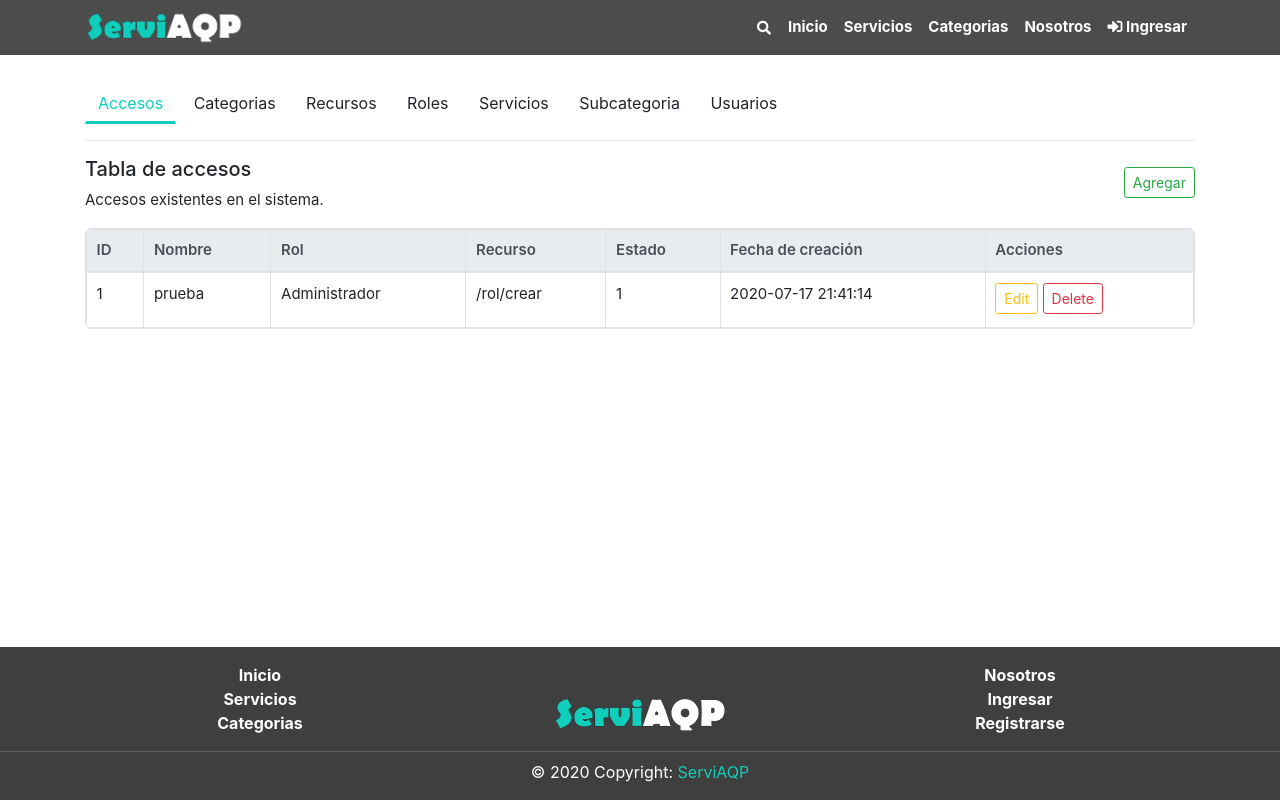
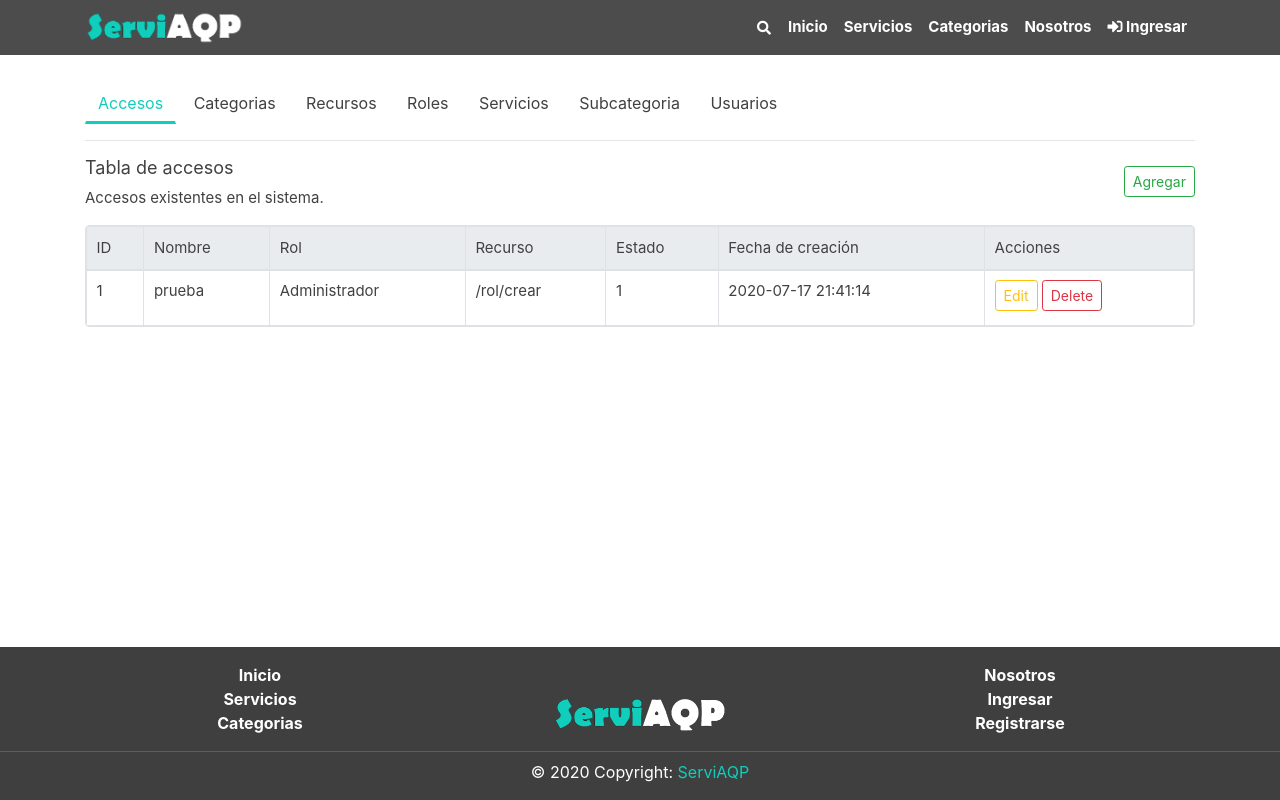
Before and after one commit to joelBerseker/ServiAQP, a PHP site: page /GuardarVerImagePdfPhpMysql/acceso/index.php in a window 1280 px wide. Run offline with PHP 8.4, Linux system fonts and the light colour scheme; data comes from the database, SQL or seed files in the repository; data that the repository does not hold is empty; some libraries are stand-ins or nearby versions.

Commit message:
style font

```diff
--- a/Categorias/subcategoria/index.php
+++ b/Categorias/subcategoria/index.php
@@ -17,7 +17,7 @@ $nom_categoria = $_GET["nombre"];
 			<ol class="breadcrumb p-0">
 
 				<li class="breadcrumb-item"><a href="<?php echo $dirEjec ?>/categorias">Categorias</a></li>
-				<li class="breadcrumb-item"><?php echo $nom_categoria?></li>
+				<li class="breadcrumb-item active" aria-current="page"><?php echo $nom_categoria?></li>
 
 			</ol>
 		</nav>
--- a/Categorias/subcategoria/servicio/index.php
+++ b/Categorias/subcategoria/servicio/index.php
@@ -20,7 +20,7 @@ $nom_subcategoria = $_GET["scn"];
 
 				<li class="breadcrumb-item"><a href="<?php echo $dirEjec ?>/categorias">Categorias</a></li>
 				<li class="breadcrumb-item"><a href="<?php echo $dirEjec ?>/categorias/subcategoria?id=<?= $id_categoria ?>&nombre=<?= $nom_categoria ?>"><?php echo $nom_categoria ?></a></li>
-				<li class="breadcrumb-item"><?php echo $nom_subcategoria ?></li>
+				<li class="breadcrumb-item active" aria-current="page"><?php echo $nom_subcategoria ?></li>
 
 			</ol>
 		</nav>
--- a/frontend/css/style.css
+++ b/frontend/css/style.css
@@ -5,6 +5,7 @@
   --color-principal-hover: rgb(24, 170, 155);
   --color-principal-disa: #32dbca;
   --color-footer: rgb(63, 63, 63);
+  --color-font: rgb(65, 65, 65);
 }
 /*Variables fin*/
 
@@ -20,10 +21,12 @@ html {
   position: relative;
   min-height: 100%;
   background-color: var(--fondo-principal);
+
 }
 body {
   margin-bottom: 190px;
   background-color: var(--fondo-principal);
+  color: var(--color-font);
 }
 div.section {
   background-color: var(--fondo-principal);
@@ -38,7 +41,10 @@ p {
 label {
   font-size: 15px;
 }
-
+h5{
+  font-size: 18px;
+  font-weight: normal;
+}
 .carrusel-background {
   background: rgba(0, 0, 0, 0.2);
   border-radius: 0.25rem;
@@ -80,18 +86,21 @@ a:active {
   border-color: var(--color-principal-disa) !important;
 }
 .table {
+  color: var(--color-font);
   font-size: 15px;
   margin: 0px;
 }
 .tb {
-  border-radius: 6px;
+  border-radius: 4px;
 }
 .table td,
 .table th {
+
   padding: 0.6rem;
 }
 .table th {
-  font-weight: 600;
+  color: var(--color-font) !important;
+  font-weight: normal;
 }
 /*Fin botones*/
 
@@ -145,9 +154,9 @@ a:active {
   font-size: 14px;
   margin-top: 0px;
   background-color: white;
-  font-weight: 400;
+  font-weight: normal;
   line-height: 1.5;
-  color: #212529;
+  color: var(--color-font);
   overflow: hidden;
 }
 .imageny_carrusel {
@@ -323,6 +332,7 @@ a.menu_link:hover {
 /*Navbar fin*/
 
 .boton_menu {
+  color: var(--color-font);
   font-size: 16px;
   font-weight: normal;
   border-radius: 0px;
@@ -346,9 +356,9 @@ a.menu_link:hover {
 
 /*notificaciones*/
 .notifi {
-  color: black;
+  color: var(--color-font);
   font-weight: normal !important;
-  border-radius: 5px;
+  border-radius: 3px;
   max-width: 500px;
   background-color: white;
   background: rgb(255, 255, 255, 0.8) !important;
@@ -672,7 +682,7 @@ label.error {
   background: #d2d6de;
   border: 1px solid #d2d6de;
   margin: 5px 0 0 50px;
-  color: #444444;
+  color: var(--color-font);
 }
 .direct-chat-text:after,
 .direct-chat-text:before {
```
